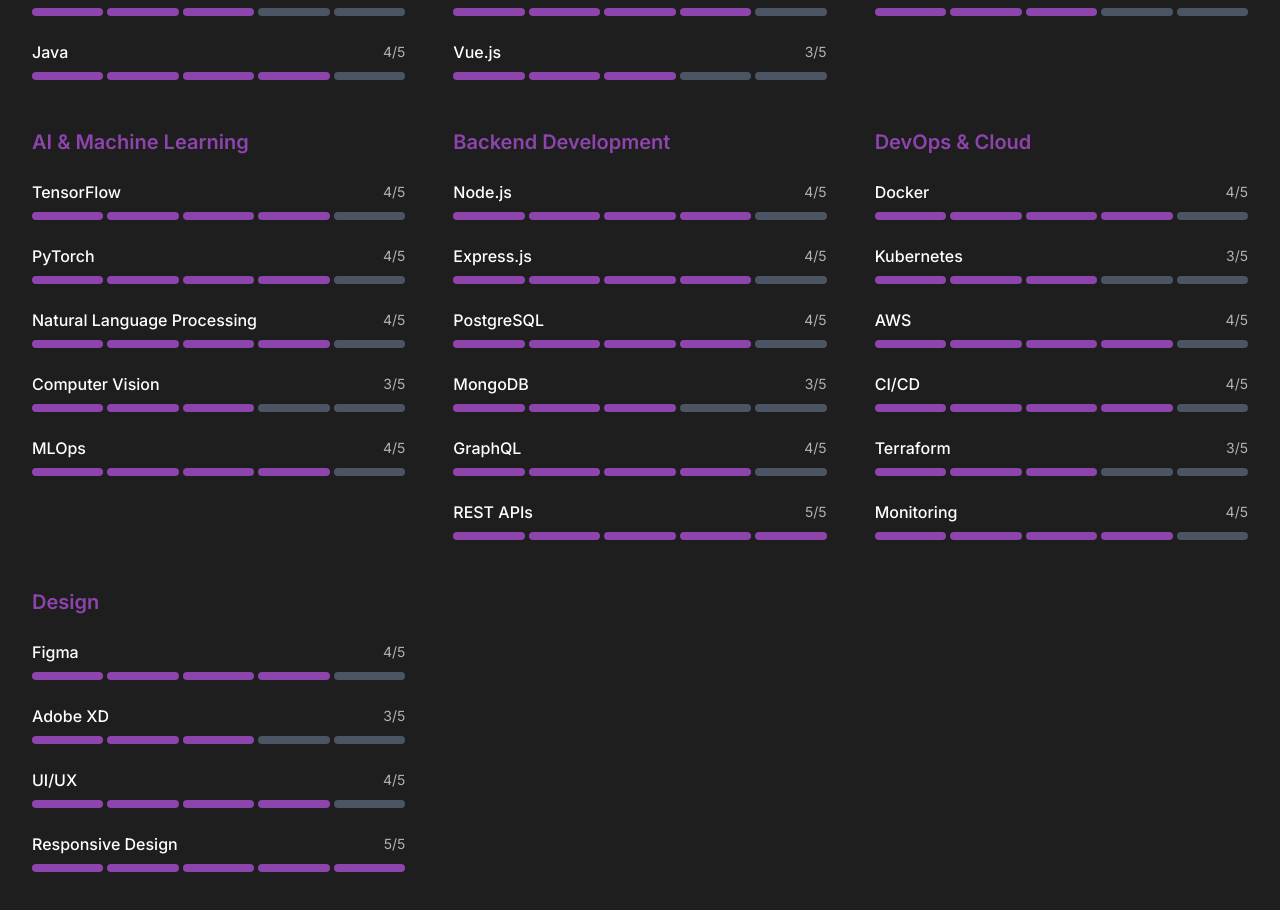
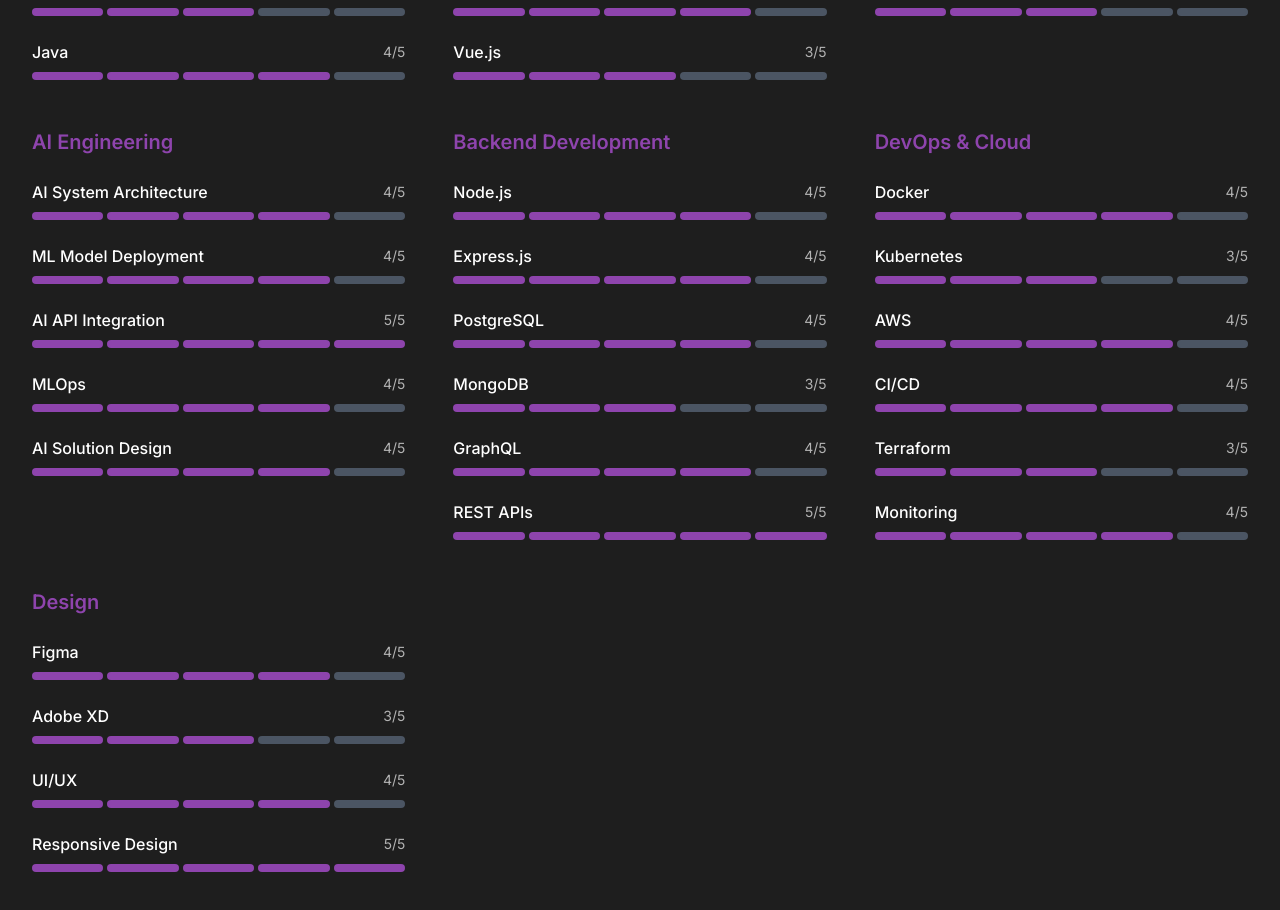
Before and after one commit to Vcky4/victor, a React (Vite) app: page / in a window 1280 px wide. Shown: the part 6362-7272 px from the top of the page. Built offline with nearby package versions, Linux system fonts and the light colour scheme.

Commit message:
Update AI Engineering Skills

```diff
--- a/src/data/skills.ts
+++ b/src/data/skills.ts
@@ -43,13 +43,13 @@ export const skills: SkillCategory[] = [
     ]
   },
   {
-    category: "AI & Machine Learning",
+    category: "AI Engineering",
     items: [
-      { name: "TensorFlow", proficiency: 4 },
-      { name: "PyTorch", proficiency: 4 },
-      { name: "Natural Language Processing", proficiency: 4 },
-      { name: "Computer Vision", proficiency: 3 },
+      { name: "AI System Architecture", proficiency: 4 },
+      { name: "ML Model Deployment", proficiency: 4 },
+      { name: "AI API Integration", proficiency: 5 },
       { name: "MLOps", proficiency: 4 },
+      { name: "AI Solution Design", proficiency: 4 },
     ]
   },
   {
```
